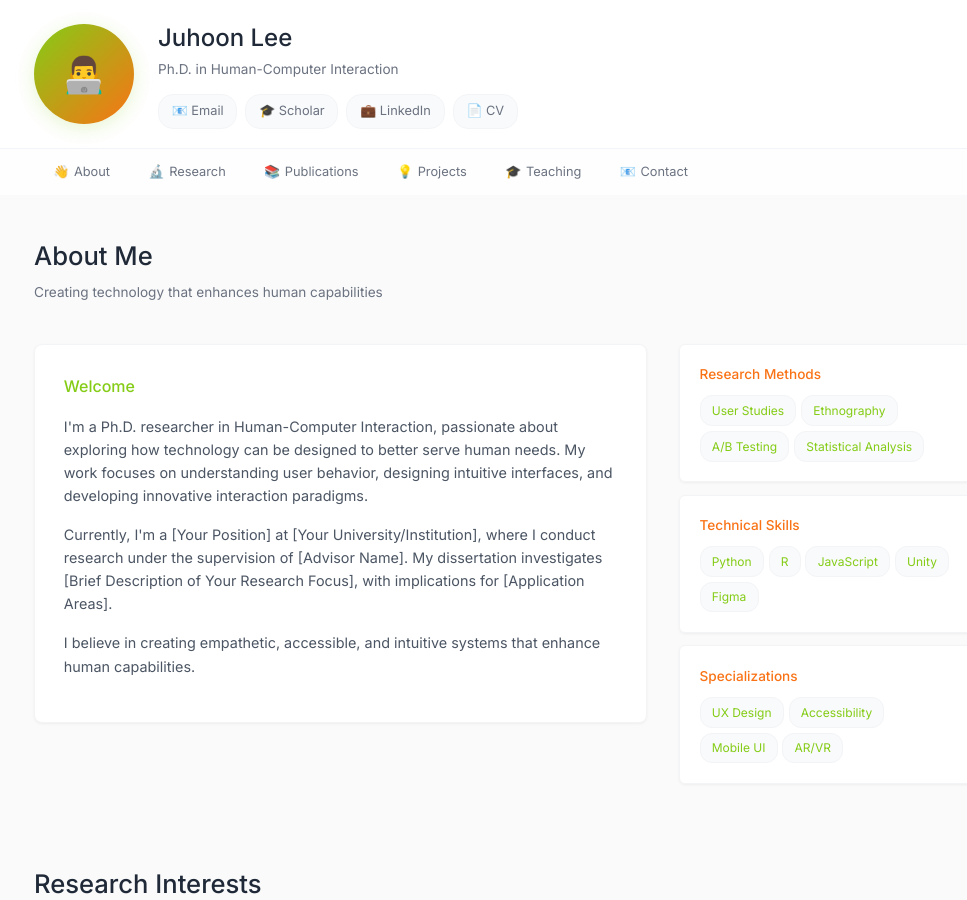
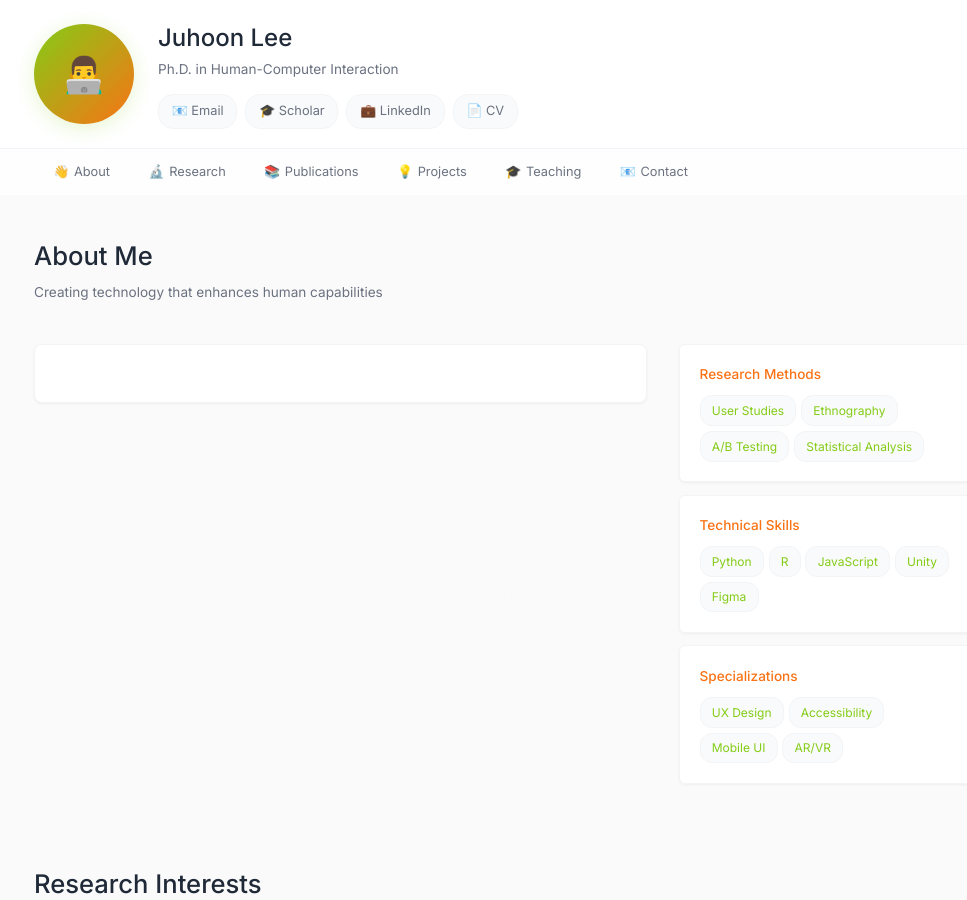
Before and after one commit to julielee16/personal-website, a Jekyll site: the page built from index.md, in a window 1280 px wide and 900 px high. Shown: the whole window, without its empty margins (130-1097 px from the left). Built offline with Jekyll 4.4.1, drawn with Linux system fonts in a browser that asks for light colours.

Commit message:
Update default.html

```diff
--- a/_layouts/default.html
+++ b/_layouts/default.html
@@ -60,12 +60,6 @@
 
             <div class="about-grid">
                 <div class="bio-content">
-                    <h4>Welcome</h4>
-                    <p>I'm a Ph.D. researcher in Human-Computer Interaction, passionate about exploring how technology can be designed to better serve human needs. My work focuses on understanding user behavior, designing intuitive interfaces, and developing innovative interaction paradigms.</p>
-
-                    <p>Currently, I'm a [Your Position] at [Your University/Institution], where I conduct research under the supervision of [Advisor Name]. My dissertation investigates [Brief Description of Your Research Focus], with implications for [Application Areas].</p>
-
-                    <p>I believe in creating empathetic, accessible, and intuitive systems that enhance human capabilities.</p>
                 </div>
 
                 <div class="skills-panel">
```
